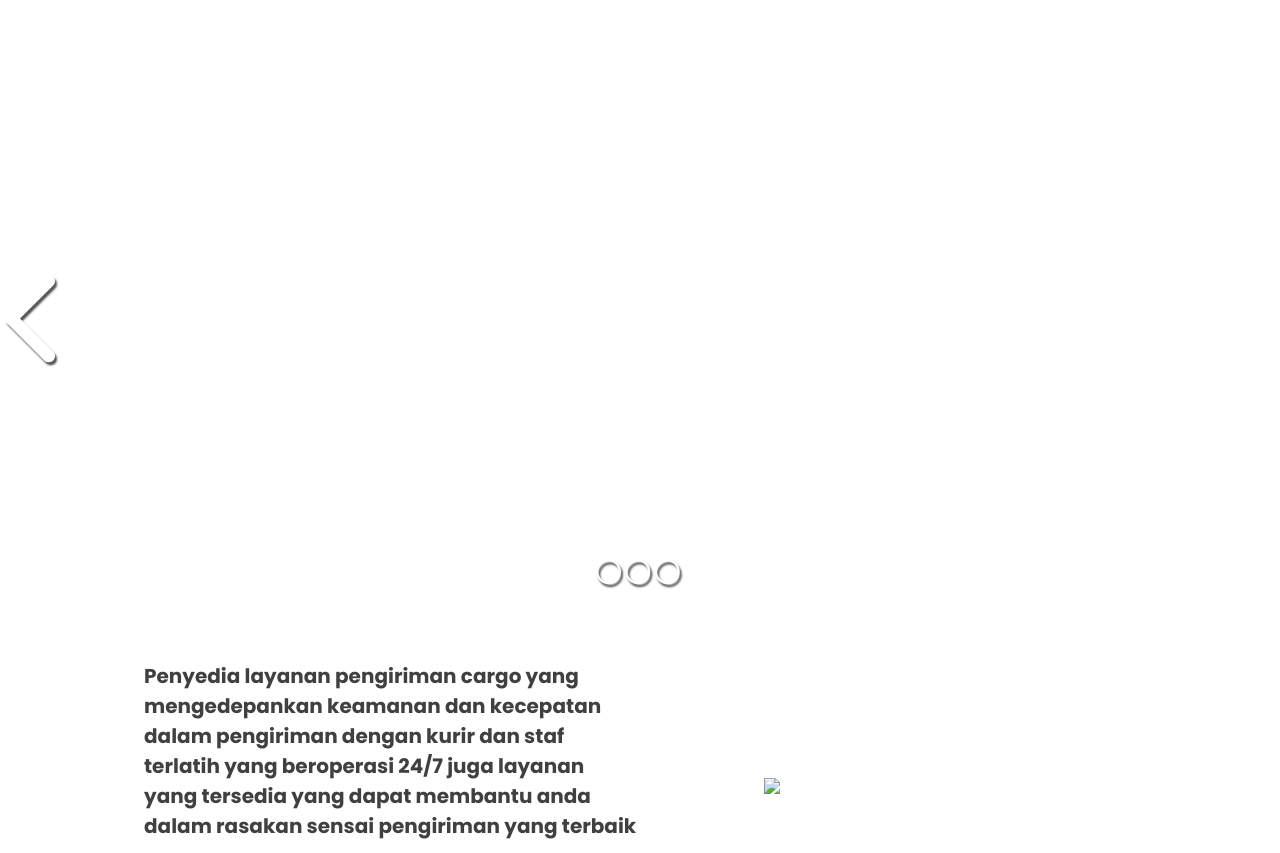
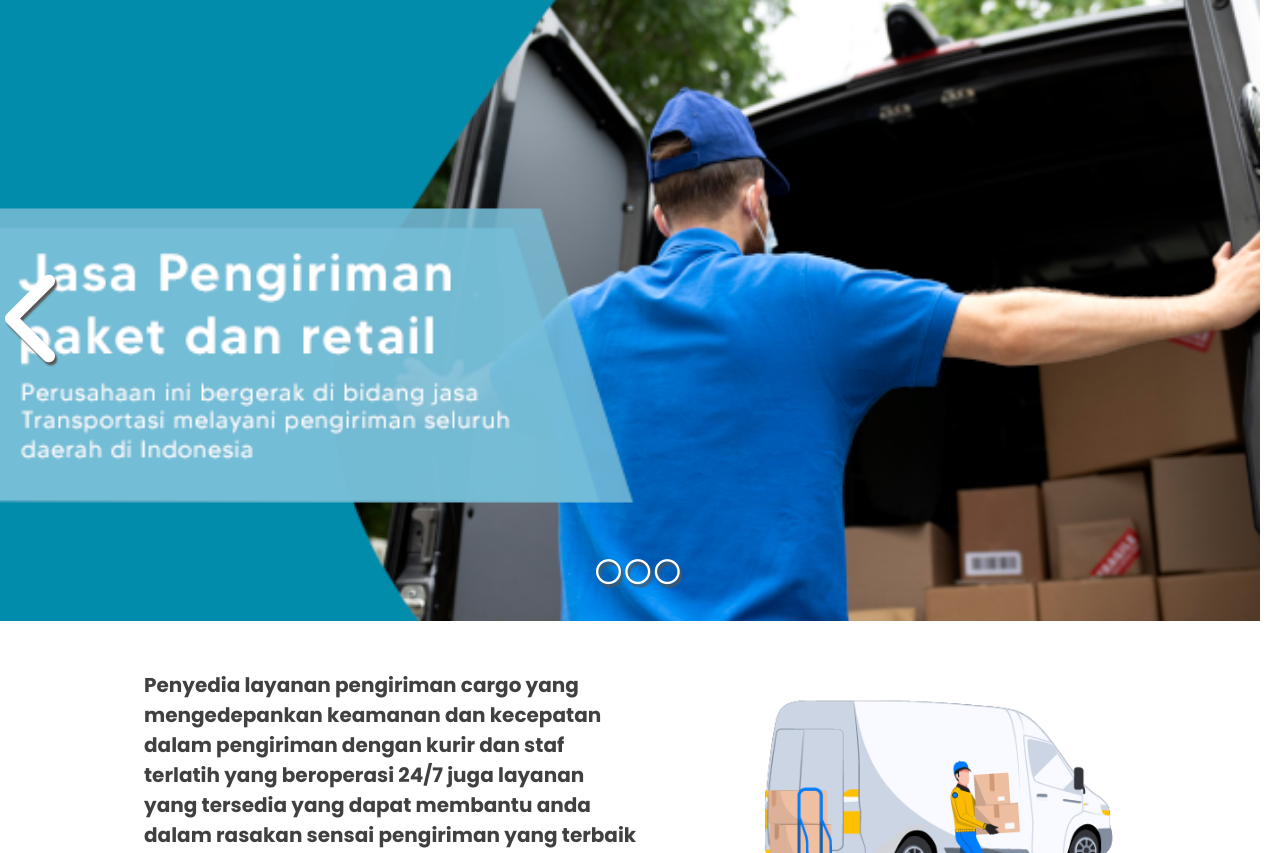
Before and after one commit to Kampus-Merdeka-Software-Engineering/FE-Palembang-22, a plain HTML site: page index.html in a window 1280 px wide. Shown: the part 67-920 px from the top of the page. Drawn offline with nearby package versions, Linux system fonts and the light colour scheme.

Commit message:
perbaikan image

```diff
--- a/css/index.css
+++ b/css/index.css
@@ -267,13 +267,13 @@ section{
     background-size: cover;
 }
 .slider .slider-parent .images-list:first-of-type, .slider .slider-parent .images-list:last-of-type {
-    background-image: url(/Front_end-Capstone_Project/Images/bg1.png);
+    background-image: url(/Images/bg1.png);
 }
 .slider .slider-parent .images-list:nth-of-type(2) {
-    background-image: url(/Front_end-Capstone_Project/Images/bg2.png)
+    background-image: url(/Images/bg2.png)
 }
 .slider .slider-parent .images-list:nth-of-type(3) {
-    background-image: url(/Front_end-Capstone_Project/Images/bg3.png)
+    background-image: url(/Images/bg3.png)
 }
 .slider .buttom-circles {
     position: absolute;
--- a/css/produk.css
+++ b/css/produk.css
@@ -413,7 +413,6 @@ ul{
 
 /* Main */
 main{
-    background-image: url(/Front_end-Capstone_Project/Images/interlaced.png);
     width: 100%;
     display: flex;
     justify-content: center;
--- a/index.html
+++ b/index.html
@@ -72,7 +72,7 @@
           <a href="produk.html">Telusuri</a>
         </div>
         <div class="img-box">
-          <img src="/Front_end-Capstone_Project/Images/delivery.png" width="100%">
+          <img src="/Images/delivery.png" width="100%">
         </div>
 
       </main>
```
Also changed, not shown: produk.html (+2 -2 lines).
